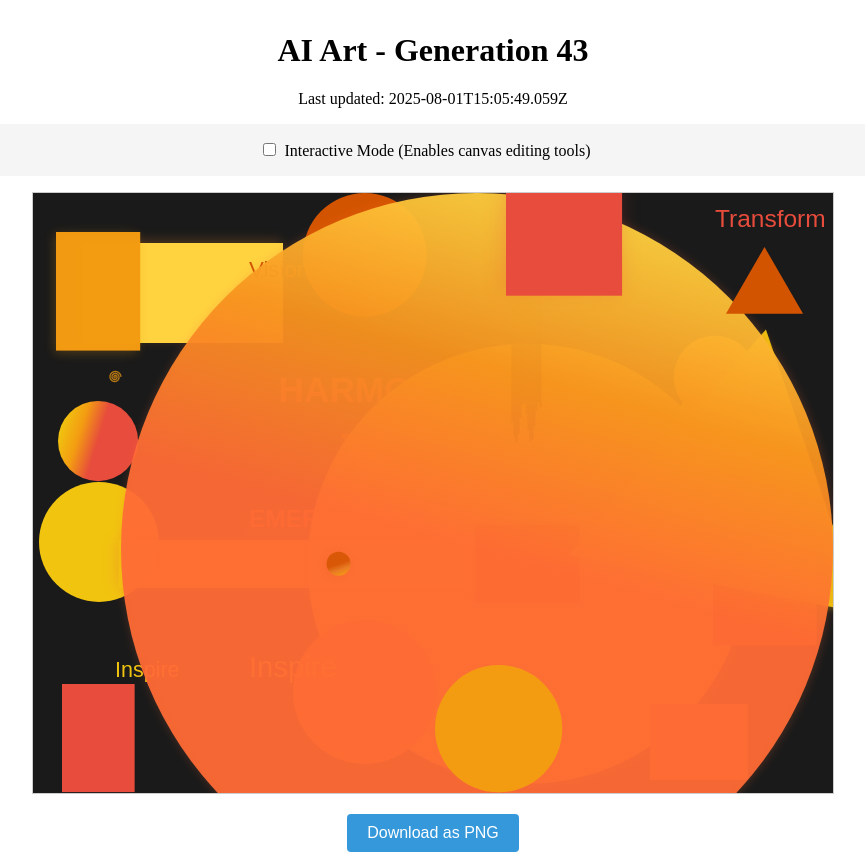
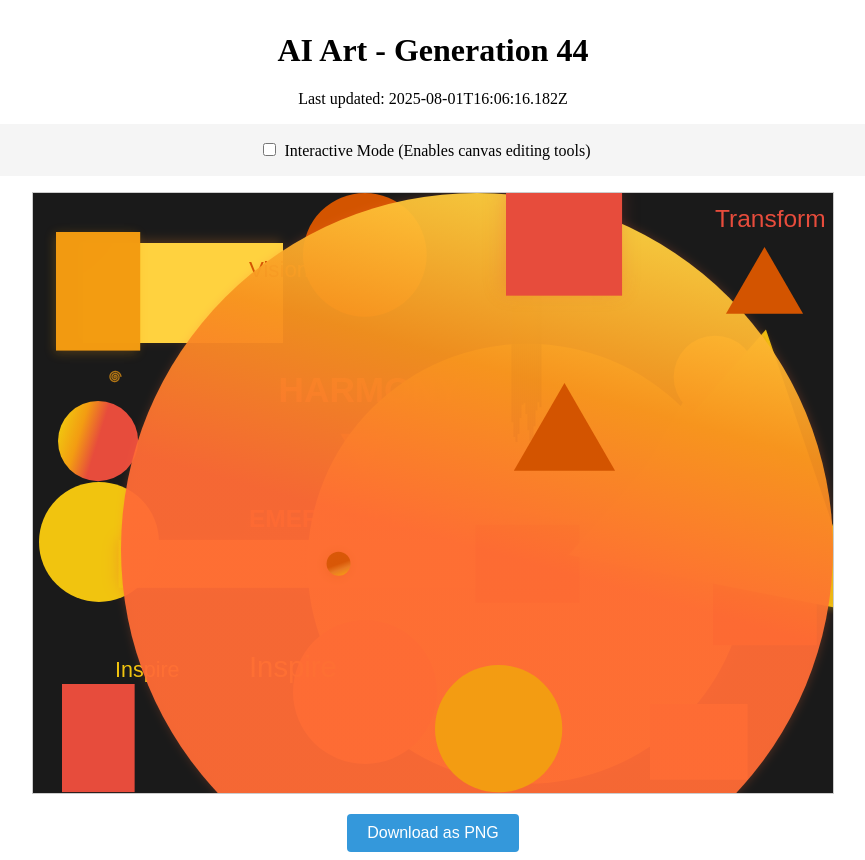
Before and after one commit to mcclowes/ai-art, a React (Vite) app: page / in a window 1280 px wide. Shown: the whole page, without its empty margins (207-1072 px from the left). Built offline with nearby package versions, Linux system fonts and the light colour scheme.

Commit message:
Improve artwork - Generation 44

```diff
--- a/src/artwork-state.ts
+++ b/src/artwork-state.ts
@@ -551,9 +551,17 @@ export const artworkState: ArtworkState = {
       },
       "opacity": 0.838413636056644,
       "id": "gradient_circle_1754060749059"
+    },
+    {
+      "type": "triangle",
+      "x": 531.4610704125517,
+      "y": 248.46107041255172,
+      "size": 58.46107041255172,
+      "fillStyle": "#d35400",
+      "id": "triangle_1754064376182"
     }
   ],
-  "generation": 43,
-  "lastUpdated": "2025-08-01T15:05:49.059Z",
+  "generation": 44,
+  "lastUpdated": "2025-08-01T16:06:16.182Z",
   "cycleStarted": "2025-07-30T21:05:00.444Z"
 };
```
